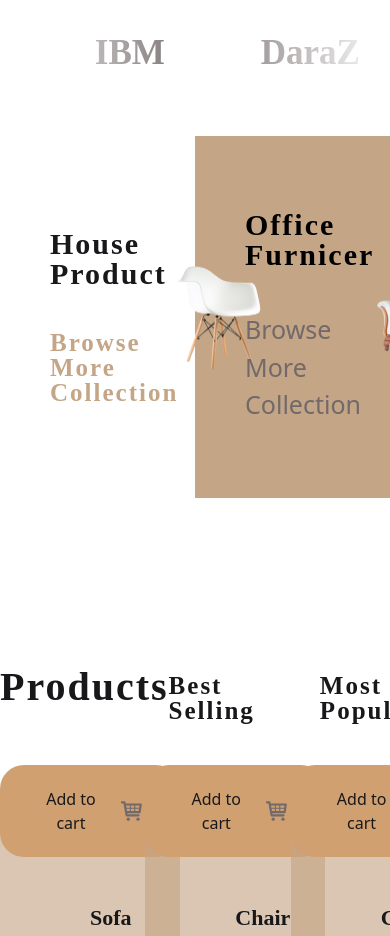
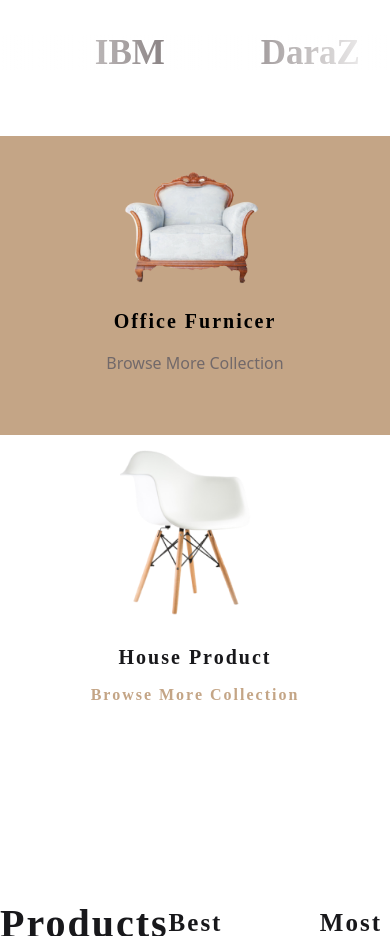
Before and after one commit to minhazulabidin/mistrium, a React (Vite) app: page / in a window 390 px wide. Shown: the part 1440-2376 px from the top of the page. Built offline with nearby package versions, Linux system fonts and the light colour scheme.

Commit message:
collection responsive done

```diff
--- a/src/Components/Pages/Home/Collection.jsx
+++ b/src/Components/Pages/Home/Collection.jsx
@@ -1,4 +1,3 @@
-import React from 'react'
 import Flex from '../../Utilities/Flex'
 import Container from '../../Utilities/Container'
 import sofa from '../../../assets/sofa.png'
@@ -7,23 +6,36 @@ import chair from '../../../assets/chair.png'
 const Collection = () => {
     return (
         <section className="relative mt-[66px]">
-            <div className="absolute top-0 right-0 w-1/2 h-full bg-first -z-10"></div>
+            {/* Background side */}
+            <div className="absolute lg:top-0 lg:right-0 lg:w-1/2 w-full lg:h-full h-1/2 bg-first -z-10"></div>
+
             <Container>
-                <Flex className="justify-between">
-                    <Flex className='w-2/4 justify-between items-center py-[74px] px-[50px]'>
-                        <div className='space-y-[41px]'>
-                            <h2 className='text-typography text-3xl'>House Product</h2>
-                            <p className='text-first text-typography text-[25px]'>Browse More Collection</p>
+                <Flex className="flex-col-reverse lg:flex-row lg:justify-between">
+
+                    {/* Left box */}
+                    <Flex className="lg:w-2/4 w-full flex-col-reverse sm:flex-row justify-between items-center lg:py-[74px] py-8 lg:px-[50px] px-4 gap-6">
+                        <div className="space-y-5 lg:space-y-[41px] text-center sm:text-left">
+                            <h2 className="text-typography lg:text-3xl text-xl">House Product</h2>
+                            <p className="text-first text-typography lg:text-[25px] text-base">
+                                Browse More Collection
+                            </p>
                         </div>
-                        <img src={chair} alt="Chair" />
+                        <img src={chair} alt="Chair" className="max-w-[150px] sm:max-w-[200px] lg:max-w-[250px]" />
                     </Flex>
-                    <Flex className='w-2/4 justify-between items-center py-[74px] px-[50px]'>
-                        <div className='space-y-[41px]'>
-                            <h2 className='text-3xl text-black text-typography'>Office Furnicer</h2>
-                            <p className='text-[25px] text-second'>Browse More Collection</p>
+
+                    {/* Right box */}
+                    <Flex className="lg:w-2/4 w-full flex-col-reverse sm:flex-row justify-between items-center lg:py-[74px] py-8 lg:px-[50px] px-4 gap-6">
+                        <div className="space-y-5 lg:space-y-[41px] text-center sm:text-left">
+                            <h2 className="lg:text-3xl text-xl text-black text-typography">
+                                Office Furnicer
+                            </h2>
+                            <p className="lg:text-[25px] text-base text-second">
+                                Browse More Collection
+                            </p>
                         </div>
-                        <img src={sofa} alt="Sofa"/>
+                        <img src={sofa} alt="Sofa" className="max-w-[150px] sm:max-w-[200px] lg:max-w-[250px]" />
                     </Flex>
+
                 </Flex>
             </Container>
         </section>
```
